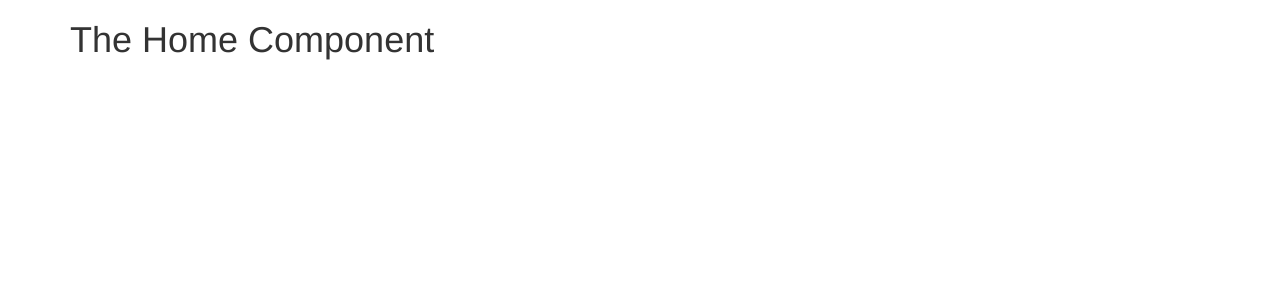
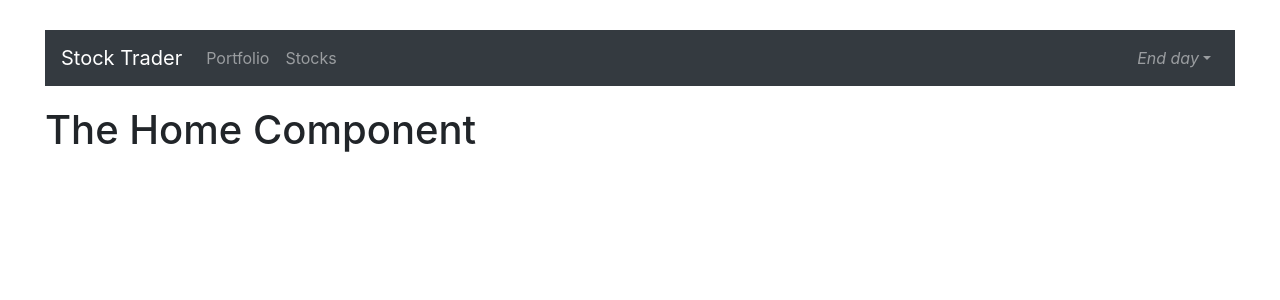
Before and after one commit to Vamosz/VueJSCurse, a Vue app in the folder vue-cli/: page / in a window 1280 px wide. Shown: the top 300 px of the page. Built offline with nearby package versions, Linux system fonts and the light colour scheme.

Commit message:
set up the vueBootstrap. Navbar created.

```diff
--- a/vue-cli/package.json
+++ b/vue-cli/package.json
@@ -8,6 +8,8 @@
     "lint": "vue-cli-service lint"
   },
   "dependencies": {
+    "bootstrap": "^4.5.0",
+    "bootstrap-vue": "^2.15.0",
     "core-js": "^3.6.5",
     "vue": "^2.6.11",
     "vue-router": "^3.3.4"
--- a/vue-cli/public/index.html
+++ b/vue-cli/public/index.html
@@ -3,7 +3,6 @@
   <head>
     <meta charset="utf-8">
     <title>Stock Trader</title>
-    <link rel="stylesheet" href="https://maxcdn.bootstrapcdn.com/bootstrap/3.3.7/css/bootstrap.min.css" integrity="sha384-BVYiiSIFeK1dGmJRAkycuHAHRg32OmUcww7on3RYdg4Va+PmSTsz/K68vbdEjh4u" crossorigin="anonymous">
   </head>
   <body>
     <div id="app">
--- a/vue-cli/src/App.vue
+++ b/vue-cli/src/App.vue
@@ -1,16 +1,28 @@
 <template>
-    <div class="container">
-        <router-view></router-view>
+    <div class="container-fluid">
+        <appHeader></appHeader>
+        <b-row>
+            <b-col col sm="12">
+                <router-view class="view"></router-view>
+            </b-col>
+        </b-row>
     </div>
 </template>
 
 <script>
-
+    import Header from "./components/Header";
     export default {
-
+        components: {
+            appHeader: Header
+        }
     }
 </script>
 
 <style>
-
+    body{
+        padding: 30px;
+    }
+    .view{
+        margin-top: 20px;
+    }
 </style>
--- a/vue-cli/src/components/Header.vue
+++ b/vue-cli/src/components/Header.vue
@@ -1,5 +1,32 @@
 <template>
-    <h1>The Header Component</h1>
+    <b-navbar toggleable="lg" type="dark" variant="dark">
+        <router-link class="navbarBrand" tag="b-navbar-brand" to="/">
+            Stock Trader
+        </router-link>
+
+        <b-navbar-toggle target="nav-collapse"></b-navbar-toggle>
+
+        <b-collapse id="nav-collapse" is-nav>
+            <b-navbar-nav>
+                <router-link tag="b-nav-item" active-class="active" to="/portfolio">
+                    Portfolio
+                </router-link>
+                <router-link tag="b-nav-item" active-class="active" to="/stocks">
+                    Stocks
+                </router-link>
+            </b-navbar-nav>
+            <b-navbar-nav class="ml-auto">
+            <b-nav-item-dropdown right>
+            <!-- Using 'button-content' slot -->
+            <template v-slot:button-content>
+                <em>End day</em>
+            </template>
+            <b-dropdown-item href="#">Save</b-dropdown-item>
+            <b-dropdown-item href="#">Load</b-dropdown-item>
+            </b-nav-item-dropdown>
+            </b-navbar-nav>
+        </b-collapse>
+    </b-navbar>
 </template>
 
 <script>
@@ -9,5 +36,7 @@
 </script>
 
 <style scoped>
-
+    .navbarBrand{
+        cursor: pointer;
+    }
 </style>
```
Also changed, not shown: vue-cli/src/main.js (+7 -0 lines), 1 other file (tests, documents, lock files or other folders).
